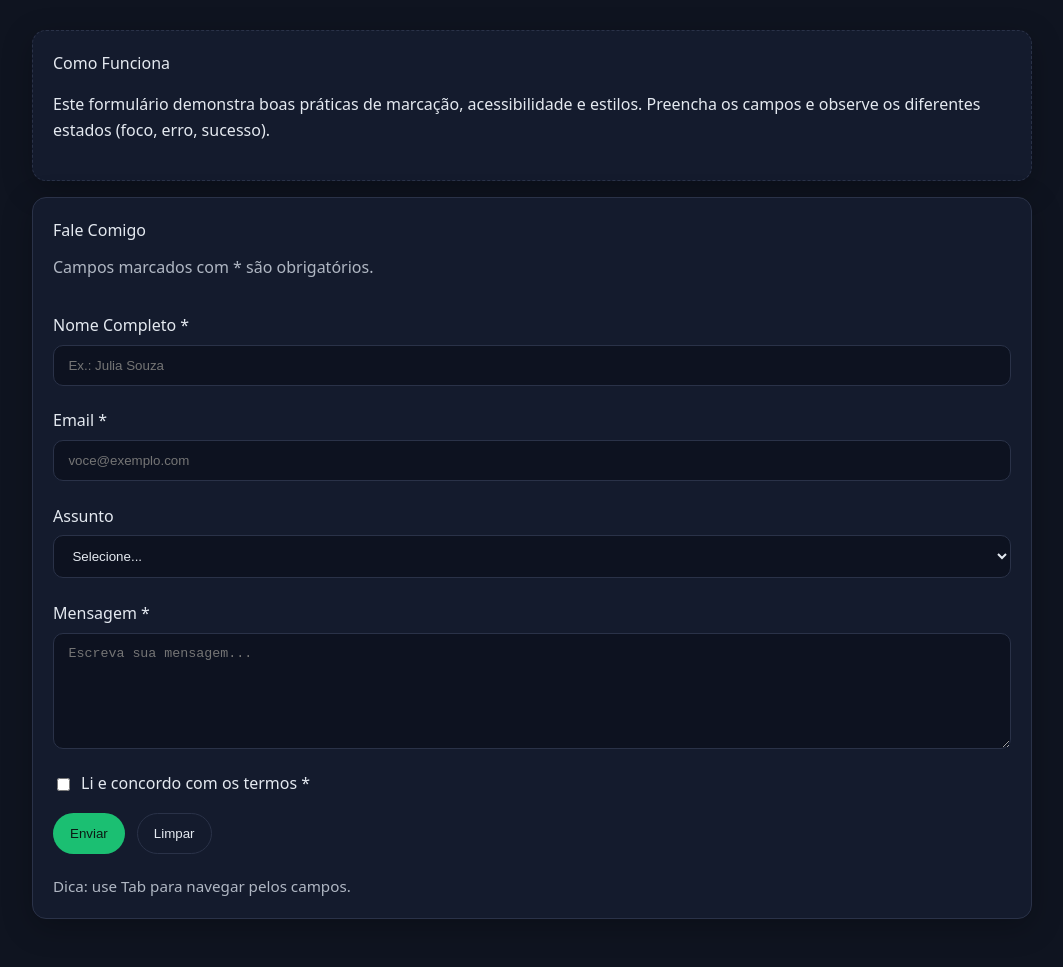
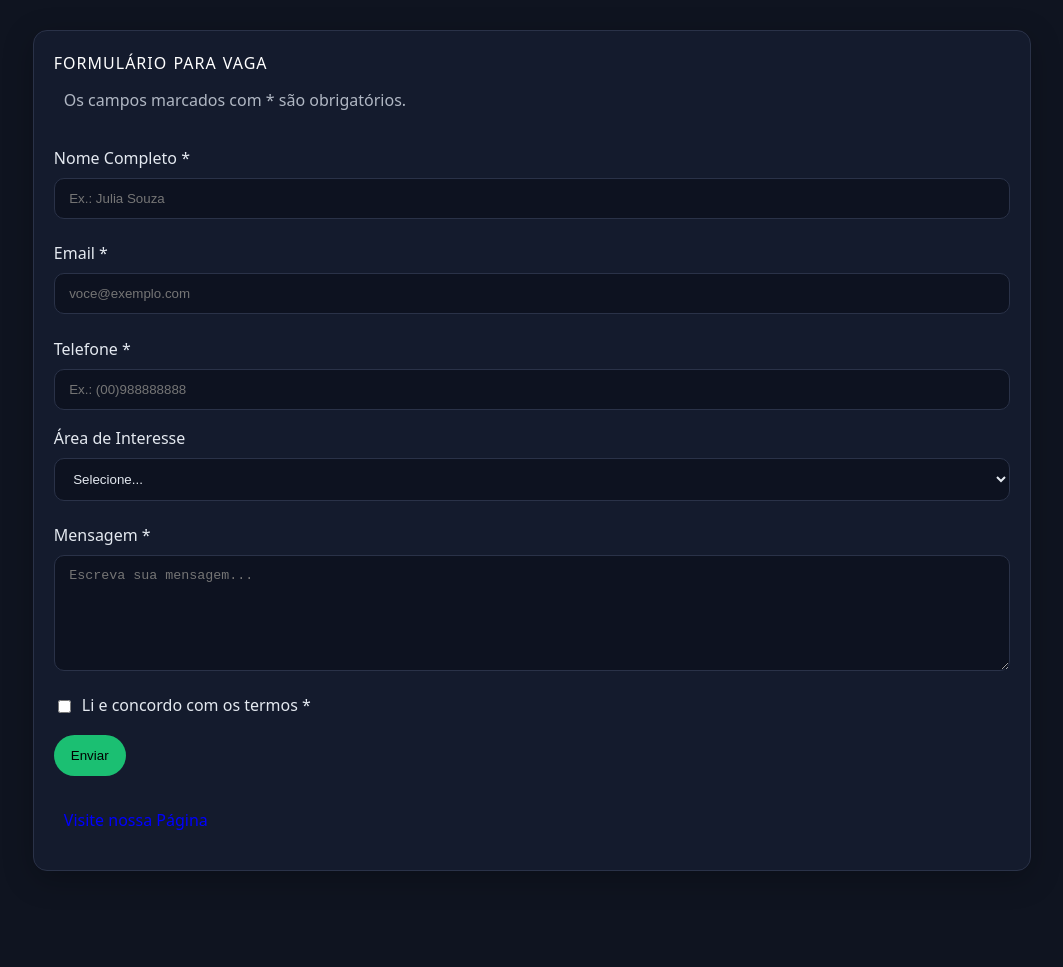
Before and after one commit to brmathi/form-exercise, a plain HTML site: page index.html in a window 1280 px wide. Shown: the part 82-1049 px from the top of the page, without its empty margins (108-1171 px from the left). After the commit the page ends 1001 px from the top, so only its background shows below. Drawn offline with Linux system fonts and the light colour scheme.

Commit message:
redefinindo partes da pagina html e da página css

```diff
--- a/index.html
+++ b/index.html
@@ -9,23 +9,17 @@
 <body>
     <header class="topbar" role="banner">
         <div class="container">
-            <h1 class="logo">Form</h1>
-            <p class="subtitle">Formulário de cadastro</p>
+            <h1 class="logo">Formulário</h1>
+            <p class="subtitle">Preenchimento para vaga de interesse</p>
         </div>
     </header>
     <main class="conteudo" id="conteudo" role="main">
         <div class="container">
-            <section aria-labelledby="titulo-instrucoes" class="bloco bloco--intro">
-                <h2 id="titulo-instrucoes">Como Funciona</h2>
-                <p>Este formulário demonstra boas práticas de marcação, acessibilidade e estilos.
-                    Preencha os campos e observe os diferentes estados (foco, erro, sucesso).
-                </p>
-            </section>
         <section aria-labelledby="titulo-form" class="bloco">
-            <h2 id="titulo-form">Fale Comigo</h2>
+            <h2 id="titulo-form">Formulário para vaga</h2>
             <form class="form-contato" action="#" method="post" aria-describedby="ajuda-form">
                 <p id="ajuda-form" class="ajuda">
-                    Campos marcados com * são obrigatórios.
+                    Os campos marcados com * são obrigatórios.
                 </p>
                 <div class="campo">
                     <label for="nome">Nome Completo *</label>
@@ -50,11 +44,23 @@
                     <small class="msg" aria-live="polite"></small>
                 </div>
                 <div class="campo">
-                    <label for="assunto">Assunto</label>
+                    <label for="telefone">Telefone *</label>
+                    <input
+                    type="text"
+                    name="telefone"
+                    id="telefone"
+                    placeholder="Ex.: (00)988888888"
+                    required
+                    autocomplete="telefone">
+                </div>
+                <div class="campo">
+                    <label for="areaInteresse">Área de Interesse</label>
                     <select id="assunto" name="assunto">
                         <option value="">Selecione...</option>
-                        <option value="duvida">Dúvida</option>
-                        <option value="orcamento">Orçamento</option>
+                        <option value="tecnologia">Tecnologia</option>
+                        <option value="educacao">Educação</option>
+                        <option value="saude">Saúde</option>
+                        <option value="negocios">Negócios</option>
                         <option value="outros">Outros</option>
                     </select>
                     <small class="msg" aria-live="polite"></small>
@@ -75,10 +81,9 @@
                 </div>
                 <div class="acoes">
                     <button class="botao botao--primario" type="submit">Enviar</button>
-                    <button class="botao botao--fantasma" type="reset">Limpar</button>
                 </div>
-                <p class="dica-acessibilidade">
-                    Dica: use <kdb>Tab</kdb> para navegar pelos campos.
+                <p class="link-instituicao">
+                    <a href="https://newtonpaiva.br" target="_blank">Visite nossa Página</a>
                 </p>
             </form>
         </section>
--- a/style.css
+++ b/style.css
@@ -2,13 +2,12 @@
 html, body {margin: 0; padding: 0;}
 img {max-width: 100%; display: block;}
 
+/*PARTE inst*/
 :root {
-    --bg: #0f1420;
     --surface: #141b2d;
     --border: #2a3248;
     --text: #e4e9f0;
     --muted: #b0b7c3;
-    --primary: #1bbf72;
     --primary-dark: #0e8f55;
     --ff: system-ui, -apple-system, "Segoe UI", Roboto, Ubuntu, sans-serif;
     --fs: 16px;
@@ -19,13 +18,18 @@ img {max-width: 100%; display: block;}
 }
 
 body {
-    background: var(--bg);
+    background: rgb(15, 20, 32);
+    background-image: url("img/imgWeb2");
+    background-repeat: no-repeat;
+    background-position: center;
+    background-attachment: fixed;
+    background-size: cover;
     color: var(--text);
     font: 400 1rem/var(--lh) var(--ff);
 }
 
 .container {
-    width: min(1000px, 92%);
+    width: min(1000px, 78%);
     margin-inline: auto;
 }
 
@@ -48,6 +52,7 @@ body {
 .logo {
     font: 80 1.25rem/1 var(--ff);
     letter-spacing: .5px;
+    font-variant: small-caps;
 }
 
 .subtitle {
@@ -78,10 +83,22 @@ body {
 h2 {
     margin: 0 0 .75rem;
     font: 700 1.4rem/ var(--ff);
+    text-transform: uppercase;
+    letter-spacing: 1px;
+    word-spacing: 1px;
 }
 
 h1, h2, h3, h4 {
     scroll-margin-top: 6rem;
+}
+
+p {
+    text-indent: 10px;
+    text-align: left;
+}
+
+#titulo-form {
+    color: rgb(255, 255, 255);
 }
 
 .form-contato {
@@ -138,6 +155,7 @@ h1, h2, h3, h4 {
     flex-wrap: wrap;
 }
 
+/*PARTE BOTOES*/
 .botao {
     display: inline-block;
     padding: .75rem 1rem;
@@ -149,8 +167,7 @@ h1, h2, h3, h4 {
 }
 
 .botao--primario {
-    background: var(--primary);
-    color: #0b1a14;
+    background-color: #1bbf72;
 }
 
 .botao--primario:hover {
@@ -158,18 +175,18 @@ h1, h2, h3, h4 {
     transform: translateY(-2px);
 }
 
-.botao--fantasma {
-    background: transparent;
-    color: var(--text);
-    border-color: var(--border);
-}
-
-.botao--fantasma:hover {
-    background: #0d1220;
-}
-
 .dica-acessibilidade {
     color: var(--muted);
     margin: .25rem 0 0;
     font-size: .95rem;
 }
+
+.link-instituicao a {
+    text-decoration: none;
+    color: blue;
+    font-weight: 500;
+}
+
+.link-instituicao a:hover {
+    text-decoration: underline;
+}
```
Also changed, not shown: 1 other file.
